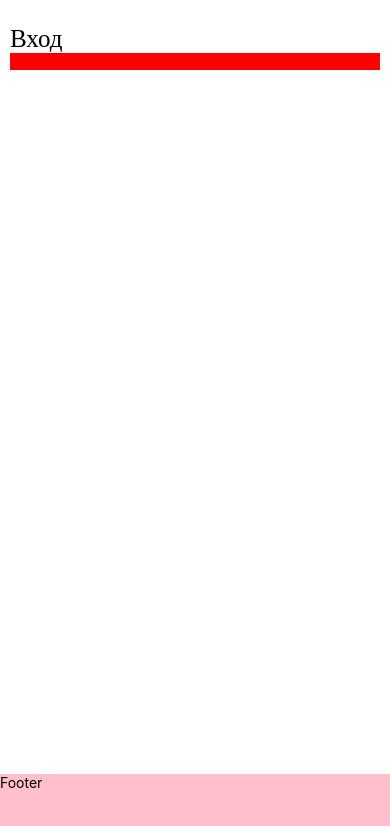
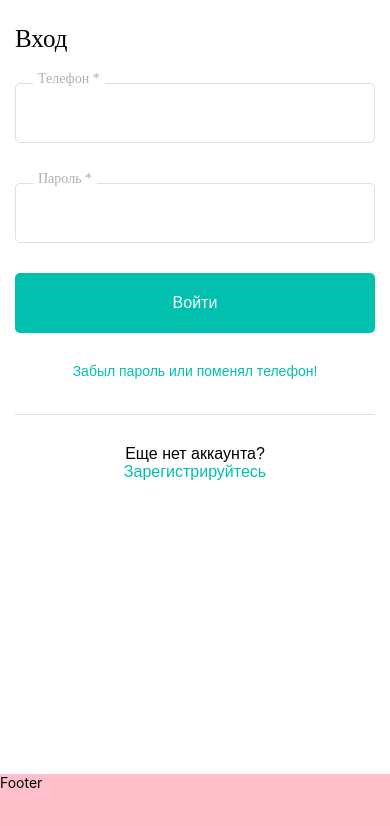
Before and after one commit to sergantche/AuthScreen, a React Native app: screen / in a window 390 px wide. Shown: the top 826 px of the page. Built offline with nearby package versions, Linux system fonts and the light colour scheme.

Commit message:
Finish main screen render

```diff
--- a/App.js
+++ b/App.js
@@ -1,5 +1,16 @@
 import React from 'react';
-import {ScrollView, View, Text, TextInput, StyleSheet} from 'react-native';
+import {
+  ScrollView,
+  View,
+  Text,
+  TextInput,
+  TouchableOpacity,
+  KeyboardAvoidingView,
+  StyleSheet,
+} from 'react-native';
+
+// Constants
+const correctPassword = '1234';
 
 const Footer = props => {
   return (
@@ -13,77 +24,161 @@ export default class AuthScreen extends React.Component {
   constructor(props) {
     super(props);
     this.state = {
+      phone: '',
       password: '',
+      showPassword: false,
+      showModalWindow: false,
+      authSuccess: false,
     };
   }
 
+  // Callback for 'Enter' button
+  checkPassword = () => {
+    if (this.state.password == correctPassword) {
+      this.setState({showModalWindow: true, authSuccess: true});
+    } else {
+      this.setState({showModalWindow: true});
+    }
+  };
+
+  // Callback for 'Forget password' button
+  forgetPassword = () => {
+    console.log('Forget password button was pushed');
+  };
+
+  // Callback for 'Sign Up' button
+  signUp = () => {
+    console.log('Sign Up button was pushed');
+  };
+
   render() {
     return (
-      <ScrollView
-        style={styles.scrollView}
-        contentContainerStyle={styles.mainContainer}>
-        <View style={styles.container}>
+      <View style={styles.mainContainer}>
+        <KeyboardAvoidingView behavior="height" style={styles.container}>
+          <ScrollView>
             <Text style={styles.title}>{'Вход'}</Text>
+
+            {/* AUTH FORM */}
+            <View style={styles.inputContainer}>
+              <Text style={styles.inputTitle}>{'Телефон *'}</Text>
+              <TextInput
+                style={styles.input}
+                value={this.state.password}
+                onChangeText={phone => this.setState({phone})}
+              />
+            </View>
+            <View style={styles.inputContainer}>
+              <Text style={styles.inputTitle}>{'Пароль *'}</Text>
               <TextInput
                 style={styles.input}
                 value={this.state.password}
                 onChangeText={password => this.setState({password})}
               />
             </View>
+
+            {/* 'ENTER' AND 'FORGET PASSWORD' BUTTONS */}
+            <TouchableOpacity
+              style={styles.enterBtn}
+              onPress={this.checkPassword}>
+              <Text style={styles.enterText}>{'Войти'}</Text>
+            </TouchableOpacity>
+            <View style={styles.forgetPasswordContainer}>
+              <TouchableOpacity
+                style={styles.forgetPasswordBtn}
+                onPress={this.forgetPassword}>
+                <Text style={styles.forgetPasswordText}>
+                  {'Забыл пароль или поменял телефон!'}
+                </Text>
+              </TouchableOpacity>
+            </View>
+
+            {/* SIGN UP DISCLAIMER */}
+            <View style={styles.signUpContainer}>
+              <Text style={styles.signUpText}>{'Eще нет аккаунта?'}</Text>
+              <TouchableOpacity onPress={this.signUp}>
+                <Text style={[styles.signUpText, {color: '#01c0ad'}]}>
+                  {'Зарегистрируйтесь'}
+                </Text>
+              </TouchableOpacity>
+            </View>
+          </ScrollView>
+        </KeyboardAvoidingView>
         <Footer />
-      </ScrollView>
+      </View>
     );
   }
 }
 
 const styles = StyleSheet.create({
-  scrollView: {
-    flex: 1,
-    backgroundColor: 'white',
-  },
   mainContainer: {
     flex: 1,
     justifyContent: 'space-between',
-    alignItems: 'center',
+    backgroundColor: 'white',
+    paddingTop: 15,
   },
   container: {
     flex: 1,
-    width: '100%',
-    paddingHorizontal: 10,
-    paddingTop: 15,
+    paddingHorizontal: 15,
   },
   title: {
     fontFamily: 'sans-serif-medium',
     fontSize: 25,
-    marginTop: 10,
+    marginVertical: 10,
+  },
+  inputContainer: {
+    marginVertical: 20,
   },
   input: {
-    backgroundColor: 'red',
+    height: 60,
+    borderRadius: 5,
+    borderWidth: 1,
+    borderColor: '#dedede',
   },
-  engine: {
+  inputTitle: {
+    fontFamily: 'sans-serif-light',
+    color: '#b0b0b0',
+    backgroundColor: 'white',
     position: 'absolute',
-    right: 0,
+    left: 18,
+    top: -12,
+    zIndex: 1,
+    justifyContent: 'center',
+    textAlign: 'center',
+    paddingHorizontal: 5,
   },
-  body: {
-    backgroundColor: 'pink',
+  enterBtn: {
+    height: 60,
+    backgroundColor: '#01c0ad',
+    justifyContent: 'center',
+    alignItems: 'center',
+    borderRadius: 5,
+    marginVertical: 10,
   },
-  sectionContainer: {
-    marginTop: 32,
-    paddingHorizontal: 24,
+  enterText: {
+    fontFamily: 'sans-serif',
+    fontSize: 16,
+    color: 'white',
   },
-  sectionTitle: {
-    fontSize: 24,
-    fontWeight: '600',
-    color: 'pink',
+  forgetPasswordContainer: {
+    borderBottomWidth: 1,
+    borderBottomColor: '#dedede',
   },
-  sectionDescription: {
-    marginTop: 8,
-    fontSize: 18,
-    fontWeight: '400',
-    color: 'pink',
+  forgetPasswordBtn: {
+    alignSelf: 'center',
+    marginTop: 20,
+    marginBottom: 35,
   },
-  highlight: {
-    fontWeight: '700',
+  forgetPasswordText: {
+    fontFamily: 'sans-serif',
+    color: '#01c0ad',
+  },
+  signUpContainer: {
+    alignItems: 'center',
+    paddingVertical: 30,
+  },
+  signUpText: {
+    fontFamily: 'sans-serif',
+    fontSize: 16,
   },
   footer: {
     backgroundColor: 'pink',
```
Also changed, not shown: 5 other files (tests, documents, lock files or other folders). Lines whose indentation alone changed are shown as unchanged.
